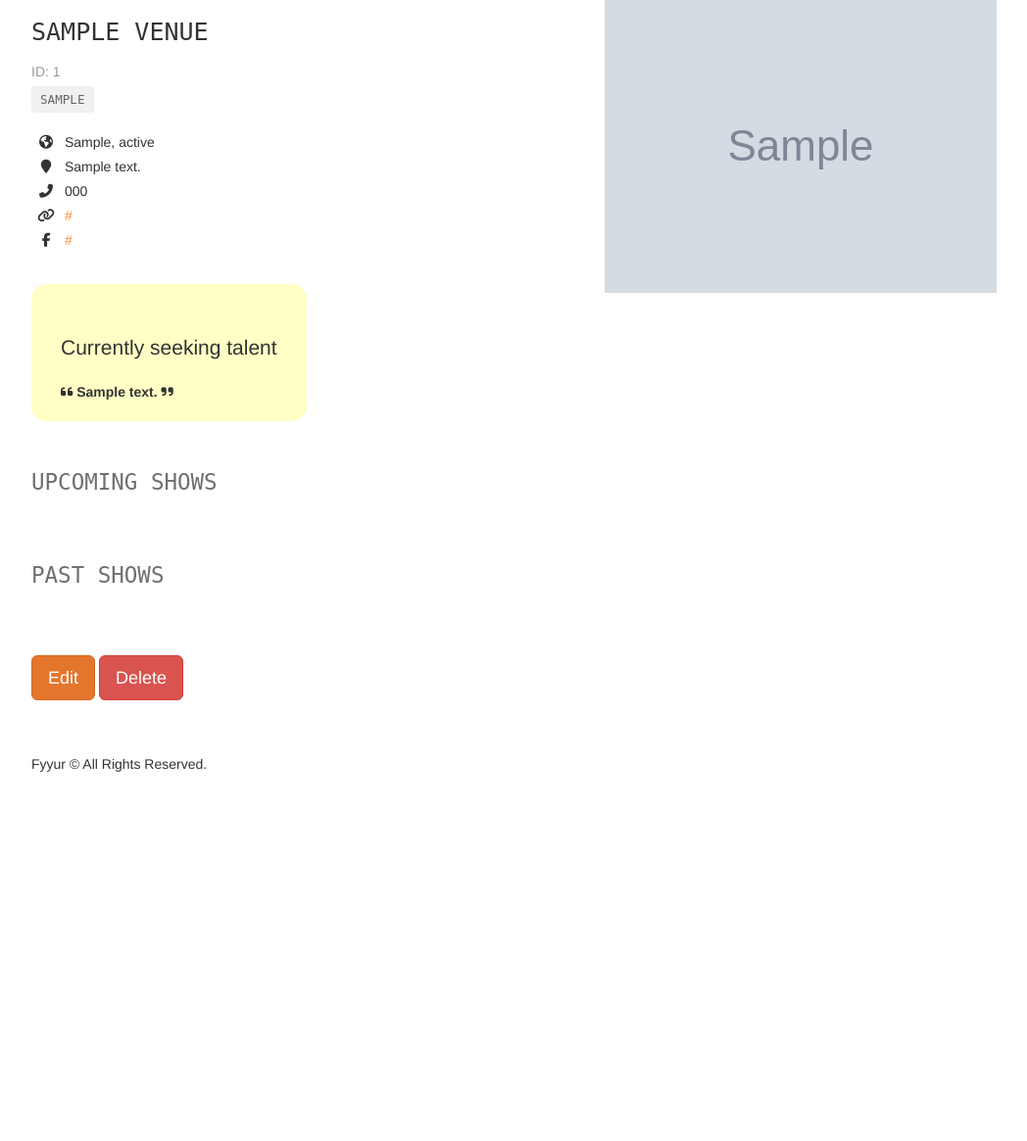
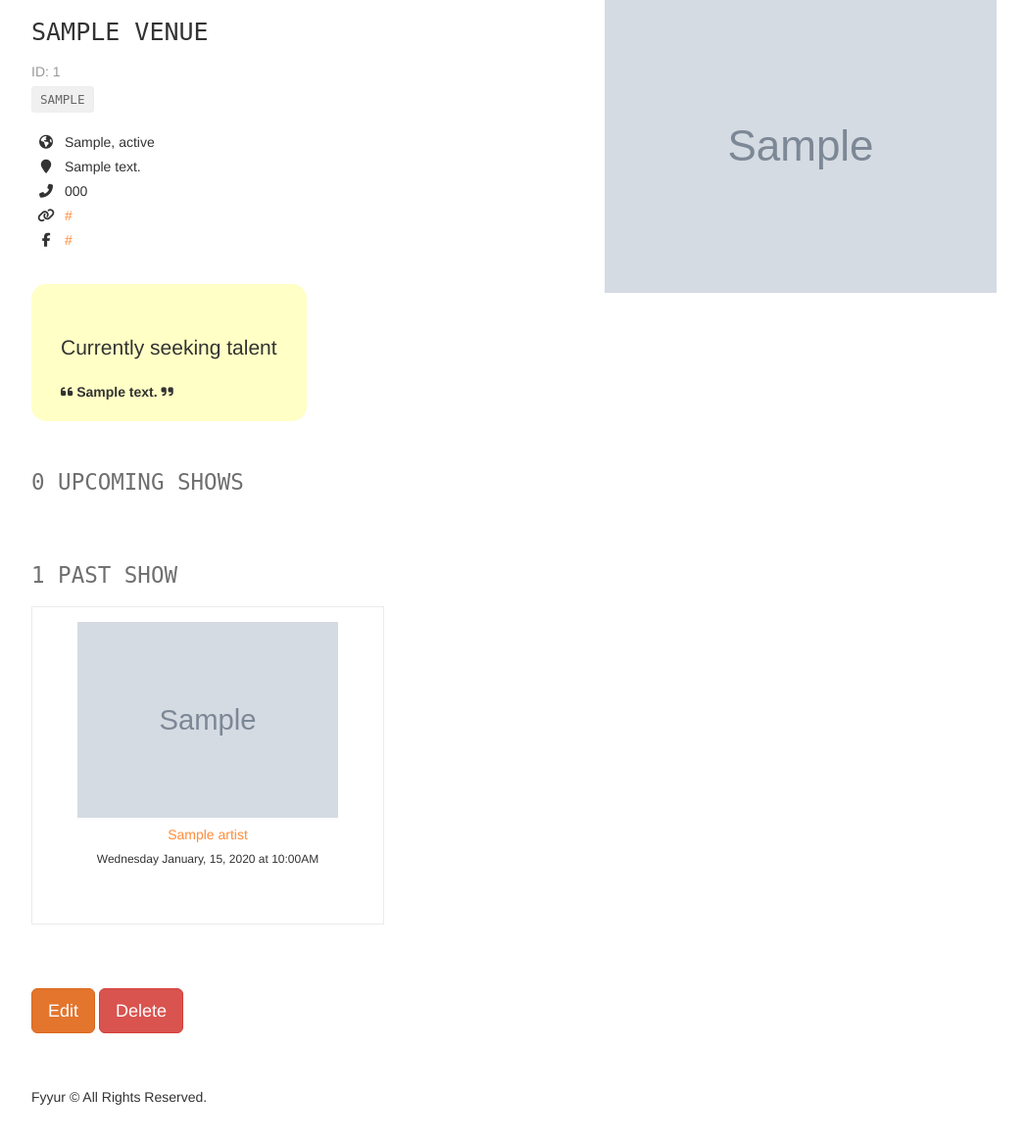
Before and after one commit to azurazen/Fyyur, a Flask app: page /venues/1 in a window 1280 px wide. Shown: the part 81-1246 px from the top of the page at 98% size, without its empty margins (38-1086 px from the left). Before the commit the page ends 869 px from the top, so only its background shows below. Run offline with Flask 2, Linux system fonts and the light colour scheme; tables that the repository leaves empty hold one stand-in row (values such as "Sample post"); grey boxes marked "Sample" are stand-in pictures; some libraries are stand-ins or nearby versions.

Commit message:
Add Edit Artist, Edit Venue, Delete Artist, Delete Venue, BUGFIX
Add edit Artist and Submission elements to website. Fully incorporated database use.
Add Delete Artist and Submission to website incorporating database use.

Bugfix, on show_venue allowing new database entries to show up on website.

```diff
--- a/app.py
+++ b/app.py
@@ -16,6 +16,7 @@ from forms import *
 from flask_migrate import Migrate
 
 import sys
+from datetime import datetime
 #----------------------------------------------------------------------------#
 # App Config.
 #----------------------------------------------------------------------------#
@@ -32,7 +33,7 @@ migrate = Migrate(app, db)
 # Models.
 #----------------------------------------------------------------------------#
 
-class Venue(db.Model): # COMPLETED
+class Venue(db.Model): # COMPLETE
   __tablename__ = 'Venue'
 
   id = db.Column(db.Integer, primary_key=True)
@@ -53,7 +54,7 @@ class Venue(db.Model): # COMPLETED
 
   # TODO: implement any missing fields, as a database migration using Flask-Migrate
 
-class Artist(db.Model): # COMPLETED
+class Artist(db.Model): # COMPLETE
   __tablename__ = 'Artist'
 
   id = db.Column(db.Integer, primary_key=True)
@@ -73,7 +74,7 @@ class Artist(db.Model): # COMPLETED
 
 # TODO Implement Show and Artist models, and complete all model relationships and properties, as a database migration.
 
-class Show(db.Model): # COMPLETED
+class Show(db.Model): # COMPLETE
   __tablename__ = 'Show'
 
   id = db.Column(db.Integer, primary_key=True)
@@ -108,7 +109,7 @@ def index():
 #  ----------------------------------------------------------------
 
 @app.route('/venues')
-def venues(): # COMPLETED (NEEDS UPCOMING SHOWS) / NEEDS REVIEW
+def venues(): # COMPLETE (NEEDS UPCOMING SHOWS) / NEEDS REVIEW
   # TODO: replace with real venues data.
   #       num_shows should be aggregated based on number of upcoming shows per venue.
 
@@ -137,27 +138,31 @@ def venues(): # COMPLETED (NEEDS UPCOMING SHOWS) / NEEDS REVIEW
   venue_added = False
   data = []
 
-  venue_list = Venue.query.order_by(Venue.id).all()
-  for venue in venue_list:
-    for d in data:
-      if(d["city"] == venue.city):
-        d["venues"].append({
-          "id":venue.id,
-          "name":venue.name,
-          "num_upcoming_shows":0
-        })
-        venue_added = True
-        break
-    if(venue_added == False):
+  venue_list = Venue.query.order_by(Venue.city).all()
+
+  prev_city = ''
+  for venue in Venue.query.order_by(Venue.city).all():
+    show_query = db.session.query(Show, Artist).filter(Artist.id == Show.artist_id).filter(Show.venue_id == venue.id)
+    past_shows_data = show_query.filter(Show.start_time < datetime.today()).all()
+    upcoming_shows_data = show_query.filter(Show.start_time > datetime.today()).all()
+
+    if venue.city == prev_city:
+      data[-1]["venues"].append({
+        "id":venue.id,
+        "name":venue.name,
+        "num_upcoming_shows":len(upcoming_shows_data)
+      })
+    else:
       data.append({
-        "city": venue.city,
-        "state": venue.state,
+        "city":venue.city,
+        "state":venue.state,
         "venues": [{
           "id":venue.id,
           "name":venue.name,
-          "num_upcoming_shows":0
+          "num_upcoming_shows":len(upcoming_shows_data)
         }]
       })
+      prev_city = venue.city
 
   return render_template('pages/venues.html', areas=data);
 
@@ -177,7 +182,7 @@ def search_venues():
   return render_template('pages/search_venues.html', results=response, search_term=request.form.get('search_term', ''))
 
 @app.route('/venues/<int:venue_id>')
-def show_venue(venue_id): # COMPLETED (NEEDS UPCOMING SHOWS)
+def show_venue(venue_id): # COMPLETE (NEEDS UPCOMING SHOWS)
   # shows the venue page with the given venue_id
   # TODO: replace with real venue data from the venues table, using venue_id
   # data1={
@@ -259,30 +264,38 @@ def show_venue(venue_id): # COMPLETED (NEEDS UPCOMING SHOWS)
   # }
 
   venue = Venue.query.get(venue_id)
+
+  show_query = db.session.query(Show, Artist).filter(Artist.id == Show.artist_id).filter(Show.venue_id == venue_id)
+  past_shows_data = show_query.filter(Show.start_time < datetime.today()).all()
+  upcoming_shows_data = show_query.filter(Show.start_time > datetime.today()).all()
+
+  print(past_shows_data)
+
+  past_shows = []
+  upcoming_shows = []
+
+  def parse_show(show):
+    return {
+      "artist_id":show[1].id,
+      "artist_name":show[1].name,
+      "artist_image_link":show[1].image_link,
+      "start_time":show[0].start_time.strftime("%Y-%m-%dT%H:%M:%S.%fZ")
+    }
+
+  for instance in past_shows_data:
+    past_shows.append(parse_show(instance))
+
+  for instance in upcoming_shows_data:
+    upcoming_shows.append((parse_show(instance)))
+
   venue_genre = venue.genres.split(",")
 
   data = venue.__dict__
   data['genres'] = venue_genre
-
-  # data={
-  #   "id": venue.id,
-  #   "name": venue.name,
-  #   "genres": venue_genre,
-  #   "address": venue.address,
-  #   "city": venue.city,
-  #   "state": venue.state,
-  #   "phone": venue.phone,
-  #   "website": venue.website,
-  #   "facebook_link": venue.facebook_link,
-  #   "seeking_talent": venue.seeking_talent,
-  #   "image_link": venue.image_link,
-  #   "past_shows": [],
-  #   "upcoming_shows": [],
-  #   "past_shows_count": 0,
-  #   "upcoming_shows_count": 0,
-  # }
-
-  #print(format_datetime("2035-04-15T20:00:00.000Z") < format_datetime("2019-06-15T23:00:00.000Z"))
+  data['past_shows'] = past_shows
+  data['upcoming_shows']= upcoming_shows
+  data['past_shows_count']= len(past_shows)
+  data['upcoming_shows_count']= len(upcoming_shows)
 
   #data = list(filter(lambda d: d['id'] == venue_id, [data1, data2, data3]))[0]
   return render_template('pages/show_venue.html', venue=data)
@@ -330,14 +343,30 @@ def create_venue_submission(): # COMPLETE
   # see: http://flask.pocoo.org/docs/1.0/patterns/flashing/
   return render_template('pages/home.html')
 
-@app.route('/venues/<venue_id>', methods=['DELETE'])
-def delete_venue(venue_id):
+@app.route('/venues/<venue_id>/delete', methods=['DELETE'])
+def delete_venue(venue_id): # COMPLETE
   # TODO: Complete this endpoint for taking a venue_id, and using
   # SQLAlchemy ORM to delete a record. Handle cases where the session commit could fail.
 
   # BONUS CHALLENGE: Implement a button to delete a Venue on a Venue Page, have it so that
   # clicking that button delete it from the db then redirect the user to the homepage
-  return None
+
+  error = False
+  venue = Venue.query.get(venue_id)
+
+  try:
+    db.session.delete(venue)
+    db.session.commit()
+  except:
+    error = True
+    flash('An error occurred. Venue ' + venue.name + ' could not be Deleted.')
+    db.session.rollback()
+    print(sys.exc_info())
+  finally:
+    if error == False:
+      flash('Venue ' + venue.name + ' was successfully deleted!')
+    db.session.close()
+  return redirect(url_for('venues'),code=200)
 
 #  Artists
 #  ----------------------------------------------------------------
@@ -382,7 +411,7 @@ def search_artists():
   return render_template('pages/search_artists.html', results=response, search_term=request.form.get('search_term', ''))
 
 @app.route('/artists/<int:artist_id>')
-def show_artist(artist_id): # COMPLETED (NEEDS UPCOMING/PAST SHOWS)
+def show_artist(artist_id): # COMPLETE (NEEDS UPCOMING/PAST SHOWS)
   # shows the venue page with the given venue_id
   # TODO: replace with real venue data from the venues table, using venue_id
 
@@ -460,17 +489,41 @@ def show_artist(artist_id): # COMPLETED (NEEDS UPCOMING/PAST SHOWS)
   # data = list(filter(lambda d: d['id'] == artist_id, [data1, data2, data3]))[0]
 
   artist = Artist.query.get(artist_id)
+
+  show_query = db.session.query(Show, Venue).filter(Venue.id == Show.venue_id).filter(Show.artist_id == artist_id)
+  past_shows_data = show_query.filter(Show.start_time < datetime.today()).all()
+  upcoming_shows_data = show_query.filter(Show.start_time > datetime.today()).all()
+
+  past_shows = []
+  upcoming_shows = []
+
+  def parse_show(show):
+    return {
+      "venue_id":show[1].id,
+      "venue_name":show[1].name,
+      "venue_image_link":show[1].image_link,
+      "start_time":show[0].start_time.strftime("%Y-%m-%dT%H:%M:%S.%fZ")
+    }
+
+  for instance in past_shows_data:
+    past_shows.append(parse_show(instance))
+
+  for instance in upcoming_shows_data:
+    upcoming_shows.append((parse_show(instance)))
+
   artist_genre = artist.genres.split(',')
 
   data = artist.__dict__
   data['genres'] = artist_genre
+  data['past_shows'] = past_shows
+  data['upcoming_shows']= upcoming_shows
 
   return render_template('pages/show_artist.html', artist=data)
 
 #  Update
 #  ----------------------------------------------------------------
 @app.route('/artists/<int:artist_id>/edit', methods=['GET'])
-def edit_artist(artist_id): # COMPLETED
+def edit_artist(artist_id): # COMPLETE
 
   # TODO: populate form with fields from artist with ID <artist_id>
 
@@ -499,14 +552,41 @@ def edit_artist(artist_id): # COMPLETED
   return render_template('forms/edit_artist.html', form=form, artist=artist)
 
 @app.route('/artists/<int:artist_id>/edit', methods=['POST'])
-def edit_artist_submission(artist_id):
+def edit_artist_submission(artist_id): # COMPLETE
   # TODO: take values from the form submitted, and update existing
   # artist record with ID <artist_id> using the new attributes
+
+  error = False
+  artist = Artist.query.get(artist_id)
+
+  data = {
+    'name' : request.form['name'],
+    'city' : request.form['city'],
+    'state' : request.form['state'],
+    'phone' : request.form['phone'],
+    'genres' : request.form['genres'],
+    'facebook_link' : request.form['facebook_link']
+  }
+  try:
+    for key, value in data.items():
+      setattr(artist,key,value)
+
+    db.session.commit()
+  except:
+    error = True
+    flash('An error occurred. Artist ' + artist.name + ' could not be listed.')
+    db.session.rollback()
+    print(sys.exc_info())
+  finally:
+    if error == False:
+      flash('Artist ' + Artist.query.get(artist.id).name + ' was successfully listed!')
+    db.session.close()
+
 
   return redirect(url_for('show_artist', artist_id=artist_id))
 
 @app.route('/venues/<int:venue_id>/edit', methods=['GET'])
-def edit_venue(venue_id): # COMPLETED
+def edit_venue(venue_id): # COMPLETE
 
   # TODO: populate form with values from venue with ID <venue_id>
 
@@ -536,9 +616,38 @@ def edit_venue(venue_id): # COMPLETED
   return render_template('forms/edit_venue.html', form=form, venue=venue)
 
 @app.route('/venues/<int:venue_id>/edit', methods=['POST'])
-def edit_venue_submission(venue_id):
+def edit_venue_submission(venue_id): # COMPLETE
   # TODO: take values from the form submitted, and update existing
   # venue record with ID <venue_id> using the new attributes
+
+  error = False
+  venue = Venue.query.get(venue_id)
+
+  data = {
+    'name' : request.form['name'],
+    'genres' : request.form['genres'],
+    "address": request.form['address'],
+    'city' : request.form['city'],
+    'state' : request.form['state'],
+    'phone' : request.form['phone'],
+    'facebook_link' : request.form['facebook_link']
+  }
+  try:
+    for key, value in data.items():
+      setattr(venue,key,value)
+
+    db.session.commit()
+  except:
+    error = True
+    flash('An error occurred. Venue ' + venue.name + ' could not be listed.')
+    db.session.rollback()
+    print(sys.exc_info())
+  finally:
+    if error == False:
+      flash('Venue ' + Venue.query.get(venue.id).name + ' was successfully listed!')
+    db.session.close()
+
+
   return redirect(url_for('show_venue', venue_id=venue_id))
 
 #  Create Artist
@@ -564,15 +673,16 @@ def create_artist_submission(): # COMPLETE
   )
   try:
     db.session.add(artist)
+    db.session.commit()
   except:
     error = True
     flash('An error occurred. Artist ' + artist.name + ' could not be listed.')
     db.session.rollback()
     print(sys.exc_info())
   finally:
-    db.session.commit()
     if error == False:
       flash('Artist ' + Artist.query.get(artist.id).name + ' was successfully listed!')
+    db.session.close()
 
   # TODO: modify data to be the data object returned from db insertion
 
@@ -582,6 +692,30 @@ def create_artist_submission(): # COMPLETE
   # e.g., flash('An error occurred. Artist ' + data.name + ' could not be listed.')
   return render_template('pages/home.html')
 
+@app.route('/artists/<artist_id>/delete', methods=['DELETE'])
+def delete_artist(artist_id): # COMPLETE
+  # TODO: Complete this endpoint for taking a artist_id, and using
+  # SQLAlchemy ORM to delete a record. Handle cases where the session commit could fail.
+
+  # BONUS CHALLENGE: Implement a button to delete a Artist on a Artist Page, have it so that
+  # clicking that button delete it from the db then redirect the user to the homepage
+
+  error = False
+  artist = Artist.query.get(artist_id)
+
+  try:
+    db.session.delete(artist)
+    db.session.commit()
+  except:
+    error = True
+    flash('An error occurred. Artist ' + artist.name + ' could not be Deleted.')
+    db.session.rollback()
+    print(sys.exc_info())
+  finally:
+    if error == False:
+      flash('Artist ' + artist.name + ' was successfully deleted!')
+    db.session.close()
+  return redirect(url_for('artists'),code=200)
 
 #  Shows
 #  ----------------------------------------------------------------
@@ -650,12 +784,10 @@ def shows(): # COMPLETE
       "artist_id": artist_id,
       "artist_name": artist_name,
       "artist_image_link": artist_image_link,
-      "start_time": start_time.strftime("%Y-%b%dT%H:%M:%S.%f")
+      "start_time": start_time.strftime("%Y-%m-%dT%H:%M:%S.%fZ")
     }
 
     data.append(instance)
-
-  print(data)
 
   return render_template('pages/shows.html', shows=data)
 
@@ -666,12 +798,31 @@ def create_shows(): # DONT TOUCH
   return render_template('forms/new_show.html', form=form)
 
 @app.route('/shows/create', methods=['POST'])
-def create_show_submission():
+def create_show_submission(): # Complete
   # called to create new shows in the db, upon submitting new show listing form
   # TODO: insert form data as a new Show record in the db, instead
 
+  error = False
+  show = Show(
+    artist_id = request.form['artist_id'],
+    venue_id = request.form['venue_id'],
+    start_time = request.form['start_time']
+  )
+  try:
+    db.session.add(show)
+    db.session.commit()
+  except:
+    error = True
+    flash('An error occurred. Show ' + show.name + ' could not be listed.')
+    db.session.rollback()
+    print(sys.exc_info())
+  finally:
+    if error == False:
+      flash('Show ' + Show.query.get(show.id).name + ' was successfully listed!')
+    db.session.close()
+
   # on successful db insert, flash success
-  flash('Show was successfully listed!')
+  #flash('Show was successfully listed!')
   # TODO: on unsuccessful db insert, flash an error instead.
   # e.g., flash('An error occurred. Show could not be listed.')
   # see: http://flask.pocoo.org/docs/1.0/patterns/flashing/
--- a/templates/pages/show_venue.html
+++ b/templates/pages/show_venue.html
@@ -75,7 +75,19 @@
 	</div>
 </section>
 <section>
-	<a href="/venues/{{venue.id}}/edit"><button class="btn btn-warning btn-lg">Edit</button></a>
-	<a href="/venues/{{venue.id}}/edit"><button class="btn btn-danger btn-lg">Delete</button></a>
+	<a href="/venues/{{venue.id}}/edit"><button class=" btn btn-warning btn-lg">Edit</button></a>
+	<!--<a href="/venues/{{venue.id}}/edit"><button class="btn btn-danger btn-lg">Delete</button></a>-->
+	<button class="delete-venue btn btn-danger btn-lg " data-id="{{ venue.id }}">Delete</button>
 </section>
+<script>
+	const delete_venue_button = document.querySelector('.delete-venue');
+	delete_venue_button.onclick = function(e){
+        const venue_id = delete_venue_button.dataset['id'];
+		fetch('/venues/'+venue_id+'/delete', {
+			method: 'DELETE',
+		}).then(function() {
+			window.location = "/venues"
+		})
+    };
+</script>
 {% endblock %}
```
Also changed, not shown: templates/pages/show_artist.html (+13 -1 lines).
